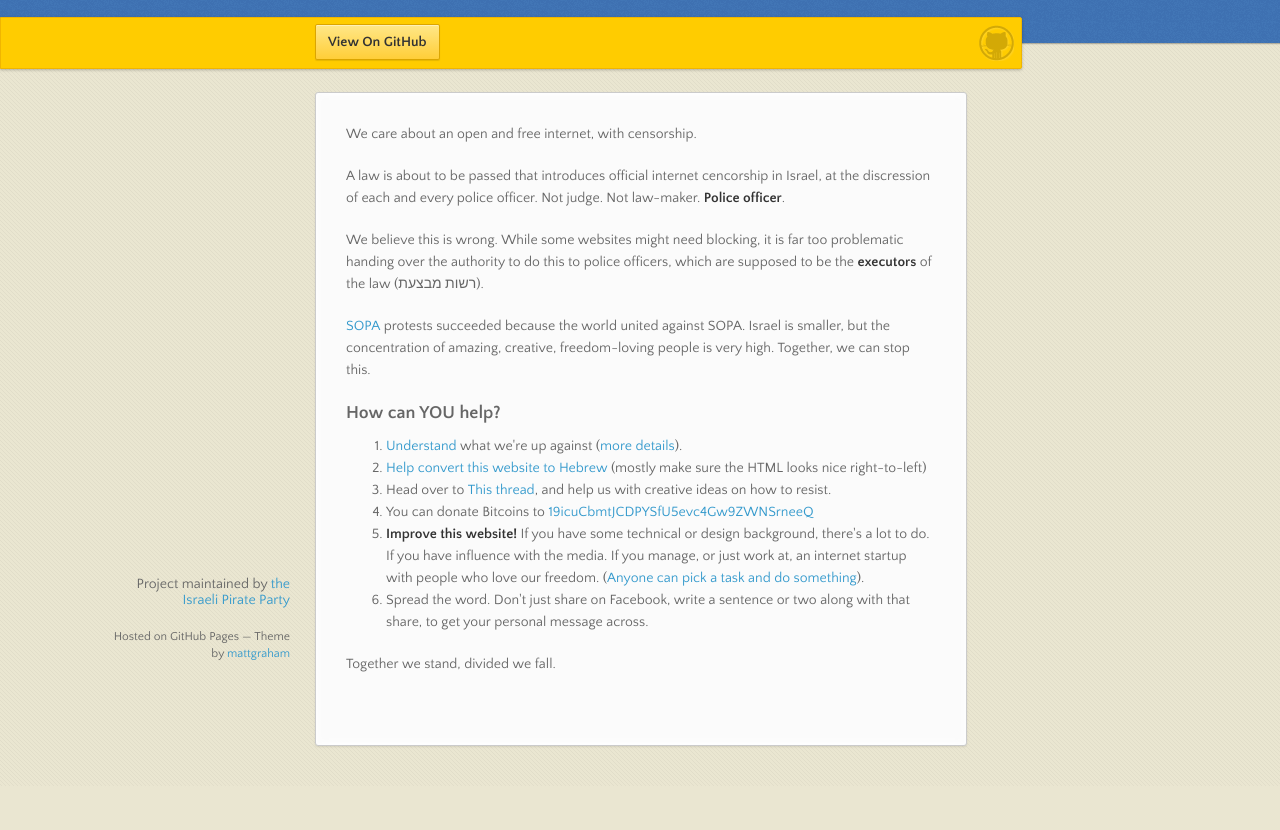
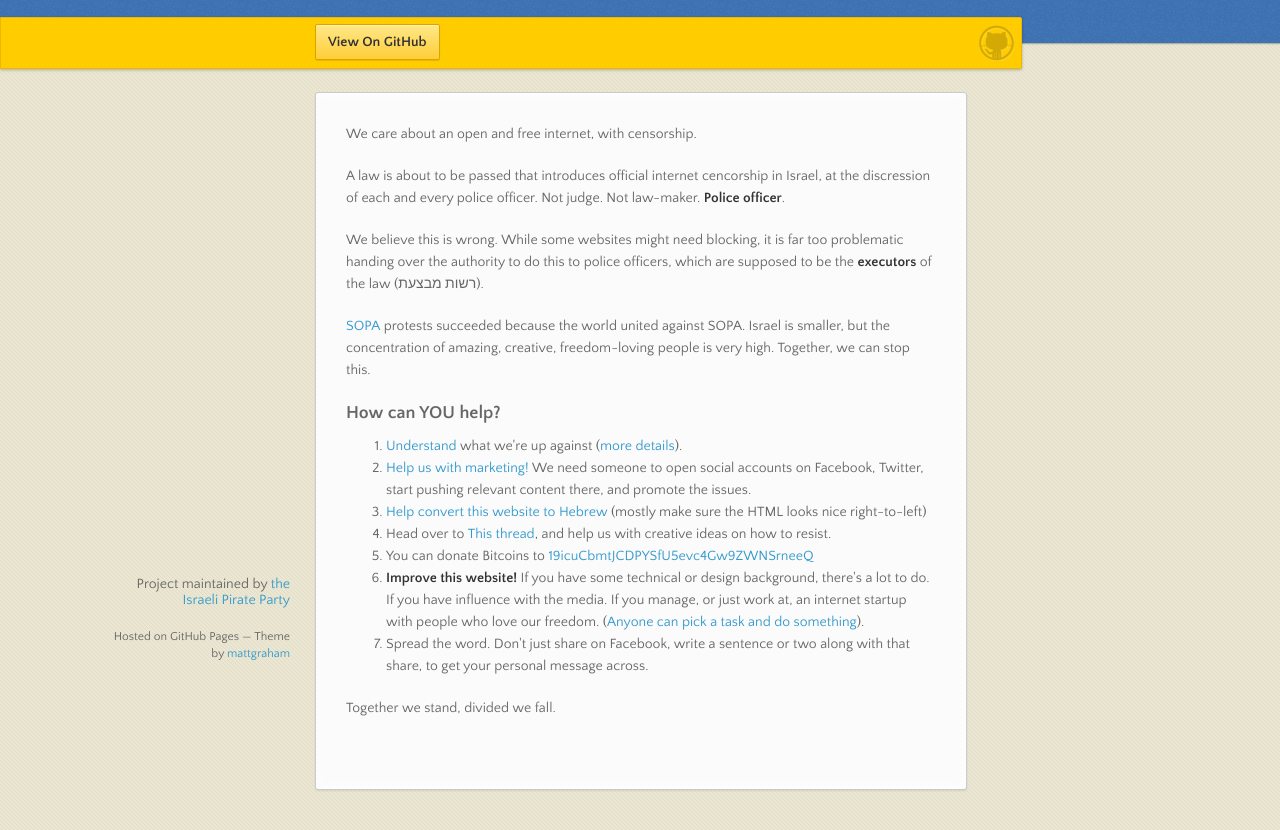
Before and after one commit to israelipirates/netneutral-il, a plain HTML site: page index.html in a window 1280 px wide. Shown: the part 98-928 px from the top of the page. Before the commit the page ends 884 px from the top, so only its background shows below. Drawn offline with nearby package versions, Linux system fonts and the light colour scheme.

Commit message:
Add marketing help

```diff
--- a/index.html
+++ b/index.html
@@ -45,6 +45,7 @@
 
 <ol>
 <li><a href='https://www.facebook.com/groups/israelipirates/permalink/174209676098980/'>Understand</a> what we're up against (<a href='https://www.facebook.com/israelipirates/posts/535924249815244'>more details</a>).</li>
+<li><a href='https://github.com/isareli-pirates/netneutral-il/issues/5'>Help us with marketing!</a> We need someone to open social accounts on Facebook, Twitter, start pushing relevant content there, and promote the issues.
 <li><a href='https://github.com/isareli-pirates/netneutral-il/issues/1'>Help convert this website to Hebrew</a> (mostly make sure the HTML looks nice right-to-left)
 <li>Head over to <a href="https://www.facebook.com/groups/israelipirates/permalink/174439916075956/">This thread</a>, and help us with creative ideas on how to resist.</li>
 <li>You can donate Bitcoins to <a href='https://blockchain.info/address/19icuCbmtJCDPYSfU5evc4Gw9ZWNSrneeQ'>19icuCbmtJCDPYSfU5evc4Gw9ZWNSrneeQ</a></li>
```
